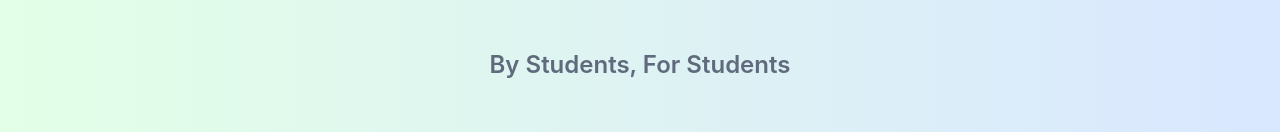
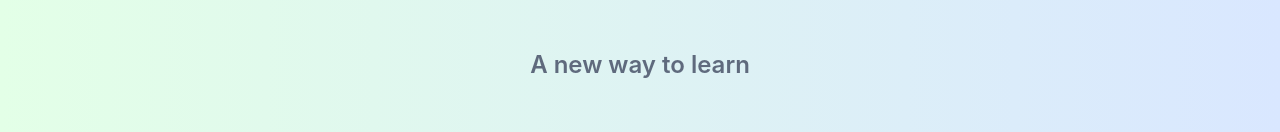
Before and after one commit to Jdave211/testifai, a React (Create React App) app: page / in a window 1280 px wide. Shown: the part 332-464 px from the top of the page. Built offline with nearby package versions, Linux system fonts and the light colour scheme; no server answers.

Commit message:
Update Info.js

```diff
--- a/src/components/Home/Info/Info.js
+++ b/src/components/Home/Info/Info.js
@@ -10,7 +10,7 @@ const Info = () => {
         <div className=''>
           <p className='name mx-auto relative inf'>TestifAI</p>
           <div className='flex justify-between mb-2'>
-            <p className='text-5xl font-bold mx-auto stud'>By Students, For Students</p>
+            <p className='text-5xl font-bold mx-auto stud'>A new way to learn</p>
           </div>
           <div className='flex mt-8 mb-8 h-64'>
             <CanvasRevealEffectDemo />
```
